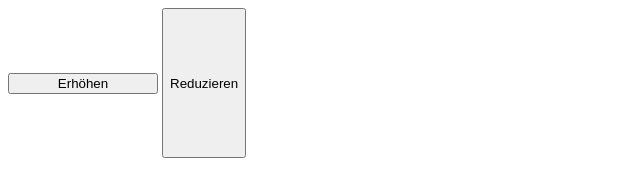
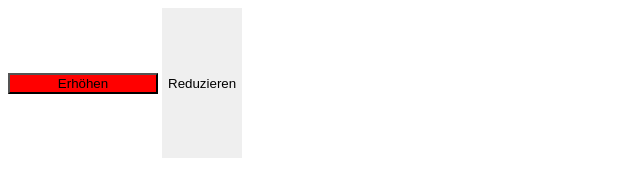
Before and after one commit to felixwitt/witt-insights, a plain HTML site: page index.html in a window 1280 px wide. Shown: the whole page, without its empty margins (0-640 px from the left). Drawn offline with Linux system fonts and the light colour scheme.

Commit message:
added furthere example css commands

```diff
--- a/index.html
+++ b/index.html
@@ -11,10 +11,12 @@
 <style>
     .increment {
         width: 150px;
+        background-color: red;
     }
 
     .decrement {
         height: 150px;
+        border: none;
     }
 </style>
 
```
